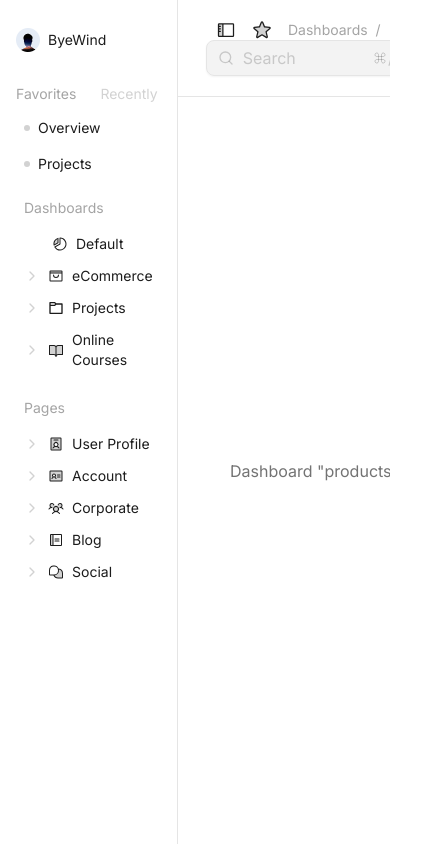
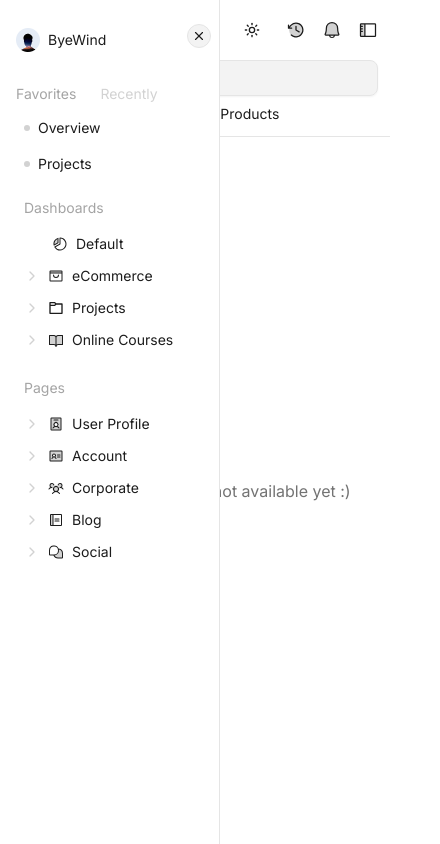
Before and after one commit to Sayan67/ui-dev-assignment-sayan, a React (Vite) app: page /dashboards/ecommerce/products in a window 390 px wide. Shown: the whole page, 440 px wide, since content can reach past the window. Built offline with nearby package versions, Linux system fonts and the light colour scheme.

Commit message:
Add :  responsiveness and update layout

```diff
--- a/src/components/dashboard/charts/ProjectionsChart.tsx
+++ b/src/components/dashboard/charts/ProjectionsChart.tsx
@@ -28,8 +28,8 @@ export const ProjectionsChart: React.FC = () => {
       <CardHeader>
         <CardTitle className="text-sm font-semibold">Projections vs Actuals</CardTitle>
       </CardHeader>
-      <CardContent className='pr-4'>
-        <ChartContainer config={chartConfig} className="h-[220px] xl:h-[180px] w-full">
+      <CardContent className='p-0 pr-4'>
+        <ChartContainer config={chartConfig} className="w-full md:h-[220px] xl:h-[180px]">
           <BarChart data={projectionsChart.data}>
             <CartesianGrid vertical={false} className="stroke-foreground/20" />
             <XAxis
@@ -46,8 +46,7 @@ export const ProjectionsChart: React.FC = () => {
             />
             <ChartTooltip
               content={
-                <ChartTooltipContent
-                />
+                <ChartTooltipContent/>
               }
             />
             <Bar
--- a/src/components/dashboard/charts/RevenueChart.tsx
+++ b/src/components/dashboard/charts/RevenueChart.tsx
@@ -30,7 +30,7 @@ export const RevenueChart: React.FC = () => {
         <div className="flex items-center gap-4 h-4">
           <CardTitle className="text-sm font-semibold">Revenue</CardTitle>
           <Separator orientation="vertical" className="bg-foreground/20" />
-          <div className="flex items-center gap-4 text-xs">
+          <div className="flex flex-col md:flex-row md:items-center md:gap-4 text-xs">
             <div className="flex items-center gap-2">
               <div className="w-2 h-2 rounded-full bg-secondary-cyan" />
               <span>Current Week <span className='font-semibold'>${revenueChart.currentWeek.toLocaleString()}</span></span>
@@ -42,7 +42,7 @@ export const RevenueChart: React.FC = () => {
           </div>
         </div>
       </CardHeader>
-      <CardContent>
+      <CardContent className='p-0 pr-4'>
         <ChartContainer config={chartConfig} className="h-[300px] w-full">
           <LineChart data={revenueChart.data}>
             <CartesianGrid vertical={false} className="stroke-foreground/20" />
--- a/src/components/dashboard/charts/WorldMap.tsx
+++ b/src/components/dashboard/charts/WorldMap.tsx
@@ -83,7 +83,7 @@ export const WorldMap: React.FC = () => {
           Revenue by Location
         </CardTitle>
       </CardHeader>
-      <CardContent>
+      <CardContent className="p-4">
         <div ref={chartRef} className="h-[100px] w-full" />
         <div className="mt-4 space-y-5">
           {revenueByLocation.map((location) => (
--- a/src/components/layout/Header.tsx
+++ b/src/components/layout/Header.tsx
@@ -32,12 +32,20 @@ export const Header: React.FC = () => {
     if (pathParts.length === 0) return "Dashboard";
 
     // Capitalize and format the path parts
-    const formatted = pathParts.map((part,ind) => (
-      <span className={`${ind === pathParts.length - 1 ? 'text-foreground' : 'text-foreground/40'}`} key={part}>
+    const formatted = pathParts.map((part, ind) => (
+      <span
+        className={`${
+          ind === pathParts.length - 1
+            ? "text-foreground"
+            : "text-foreground/40"
+        }`}
+        key={part}
+      >
         {part
           .split("-")
           .map((word) => word.charAt(0).toUpperCase() + word.slice(1))
-          .join(" ")}{} {ind < pathParts.length - 1 && <span className="mx-1">/</span>}
+          .join(" ")}
+        {} {ind < pathParts.length - 1 && <span className="mx-1">/</span>}
       </span>
     ));
 
@@ -59,7 +67,8 @@ export const Header: React.FC = () => {
   }, []);
 
   return (
-    <header className="w-full border-b border-border bg-background flex flex-col md:flex-row  items-center justify-between px-7 py-5">
+    <header className="w-full border-b border-border bg-background p-3 md:px-7 md:py-5">
+      <div className="flex  items-center justify-between gap-2">
         <div className="flex items-center gap-4 flex-1">
           <PiSidebarDuotone
             className="h-5 w-5 cursor-pointer"
@@ -70,13 +79,13 @@ export const Header: React.FC = () => {
           <PiStarDuotone className="h-5 w-5 cursor-pointer" />
           {/* </Button> */}
 
-        <div className="flex items-center gap-2 text-sm text-muted-foreground">
+          <div className="hidden md:flex items-center gap-2 text-sm text-muted-foreground">
             {getBreadcrumb()}
           </div>
         </div>
 
         <div className="flex items-center gap-4">
-        <div className="relative">
+          <div className="relative hidden md:block">
             <Search className="absolute left-3 top-1/2 transform -translate-y-1/2 h-4 w-4 text-foreground/20" />
             <Input
               id="header-search"
@@ -92,7 +101,7 @@ export const Header: React.FC = () => {
             </span>
           </div>
 
-        <ModeToggle />
+          <ModeToggle/>
 
           <PiClockCounterClockwiseDuotone className="h-5 w-5 cursor-pointer" />
 
@@ -136,6 +145,23 @@ export const Header: React.FC = () => {
             className="h-5 w-5 cursor-pointer"
           />
         </div>
+      </div>
+      <div className="mt-3 md:mt-0 space-y-2 md:hidden">
+        <div className="relative">
+          <Search className="absolute left-3 top-1/2 transform -translate-y-1/2 h-4 w-4 text-foreground/20" />
+          <Input
+            id="header-search"
+            type="search"
+            placeholder="Search"
+            value={searchQuery}
+            onChange={handleSearchChange}
+            className="w-full px-9 bg-foreground/5 placeholder:text-foreground/20"
+          />
+        </div>
+        <div className="flex items-center gap-2 text-sm text-muted-foreground">
+          {getBreadcrumb()}
+        </div>
+      </div>
     </header>
   );
 };
--- a/src/components/layout/Layout.tsx
+++ b/src/components/layout/Layout.tsx
@@ -15,7 +15,7 @@ export const Layout: React.FC<LayoutProps> = ({ children }) => {
   const rightSidebarOpen = useAppSelector((state) => state.ui.rightSidebarOpen);
 
   return (
-    <div className="flex h-screen bg-background text-foreground overflow-x-hidden overflow-y-auto">
+    <div className="flex h-screen bg-background text-foreground overflow-y-auto">
       <AnimatePresence>{sidebarOpen && <SidebarWithRouter />}</AnimatePresence>
       <div
         className={cn(
--- a/src/components/layout/RightSidebar.tsx
+++ b/src/components/layout/RightSidebar.tsx
@@ -1,6 +1,9 @@
 import React from "react";
 import { motion } from "framer-motion";
 import { PiBroadcast, PiBugBeetle, PiUser } from "react-icons/pi";
+import { X } from "lucide-react";
+import { toggleRightSidebar } from "@/store/slices/uiSlice";
+import { useAppDispatch } from "@/hooks/redux";
 
 interface NotificationItem {
   id: string;
@@ -99,14 +102,16 @@ const contacts: ContactItem[] = [
 ];
 
 export const RightSidebar: React.FC = () => {
+  const dispatch = useAppDispatch();
   return (
     <motion.aside
       animate={{ width: "100%" }}
       exit={{ width: 0 }}
       layout
-      className="max-w-[280px] h-screen bg-background border-l border-border flex flex-col p-5 overflow-y-auto"
+      className="max-w-[280px] h-screen bg-background border-l border-border flex flex-col p-5 overflow-y-auto fixed lg:relative right-0 top-0 z-50"
     >
       {/* Notifications Section */}
+      <X onClick={()=>dispatch(toggleRightSidebar())} className="bg-foreground/5 rounded-full p-1 border absolute top-6 right-2 md:hidden"/>
       <section className="mb-8">
         <h2 className="text-sm font-semibold mb-4">Notifications</h2>
         <div className="space-y-4">
@@ -116,7 +121,7 @@ export const RightSidebar: React.FC = () => {
                 {notification.icon}
               </div>
               <div className="flex-1 min-w-0">
-                <p className="text-sm truncate">{notification.message}</p>
+                <p className="text-xs truncate">{notification.message}</p>
                 <p className="text-xs text-muted-foreground">
                   {notification.time}
                 </p>
@@ -138,10 +143,10 @@ export const RightSidebar: React.FC = () => {
                   alt={activity.name}
                   className="w-8 h-8 rounded-full flex-shrink-0"
                 />
-                {ind<activities.length-1&&<div className="h-3 w-0.5 bg-primary-light/40 absolute left-1/2 -translate-x-1/2 bottom-0 translate-y-[135%]"></div>}
+                {ind<activities.length-1&&<div className="h-3 w-0.5 bg-foreground/20 absolute left-1/2 -translate-x-1/2 bottom-0 translate-y-[135%]"></div>}
               </div>
               <div className="flex-1 min-w-0">
-                <p className="text-sm">
+                <p className="text-xs">
                   {activity.name} {activity.action}
                 </p>
                 <p className="text-xs text-muted-foreground">{activity.time}</p>
--- a/src/components/layout/Sidebar.tsx
+++ b/src/components/layout/Sidebar.tsx
@@ -136,7 +136,7 @@ export const Sidebar: React.FC = () => {
     const isActive = activeView === item.label;
 
     return (
-      <div key={item.id}>
+      <div key={item.id} className="">
         <button
           onClick={() => {
             if (level > 0 && hasChildren) {
@@ -189,7 +189,7 @@ export const Sidebar: React.FC = () => {
     layout
     animate={{ width: "100%" }}
     key="modal" exit={{ width: 0 }}
-    className="max-w-[220px] h-screen bg-background border-r border-border flex flex-col py-5 text-sm">
+    className="max-w-[220px] h-screen bg-background border-r border-border flex-col py-5 text-sm fixed">
       <div className=" flex gap-2 items-center mb-8 px-4 pt-2">
         <img src="/logos/main-logo.png" alt="Logo" className="h-6 w-6" />
         <h1 className="text-sm font-normal">ByeWind</h1>
--- a/src/components/layout/SidebarWithRouter.tsx
+++ b/src/components/layout/SidebarWithRouter.tsx
@@ -5,9 +5,14 @@ import { motion } from "framer-motion";
 import {
   ChevronDown,
   ChevronRight,
+  X,
 } from "lucide-react";
 import { PiBookOpenDuotone, PiChartPieSliceDuotone, PiChatsTeardropDuotone, PiIdentificationBadgeDuotone, PiIdentificationCardDuotone, PiNotebookDuotone, PiShoppingBagOpenDuotone, PiUsersThreeDuotone } from "react-icons/pi";
 import { RiFolder6Line } from "react-icons/ri";
+import {
+  toggleSidebar
+} from "@/store/slices/uiSlice";
+import { useAppDispatch } from "@/hooks/redux";
 
 interface MenuItem {
   id: string;
@@ -127,6 +132,7 @@ const menuItems: MenuItem[] = [
 export const SidebarWithRouter: React.FC = () => {
   const navigate = useNavigate();
   const location = useLocation();
+    const dispatch = useAppDispatch();
   const [expandedItems, setExpandedItems] = React.useState<string[]>([
     "dashboards",
     "pages"
@@ -208,8 +214,9 @@ export const SidebarWithRouter: React.FC = () => {
       animate={{ width: "100%" }}
       key="modal"
       exit={{ width: 0 }}
-      className="max-w-[220px] h-screen bg-background border-r border-border flex flex-col py-5 text-sm"
+      className="max-w-[220px] h-screen bg-background border-r border-border flex flex-col py-5 text-sm fixed lg:relative left-0 top-0 z-50"
     >
+      <X onClick={()=>dispatch(toggleSidebar())} className="bg-foreground/5 rounded-full p-1 border absolute top-6 right-2 md:hidden"/>
       <div className=" flex gap-2 items-center mb-8 px-4 pt-2">
         <img src="/logos/main-logo.png" alt="Logo" className="h-6 w-6" />
         <h1 className="text-sm font-normal">ByeWind</h1>
```
Also changed, not shown: src/components/dashboard/orders/OrdersList.tsx (+3 -6 lines). Lines whose indentation alone changed are shown as unchanged.
